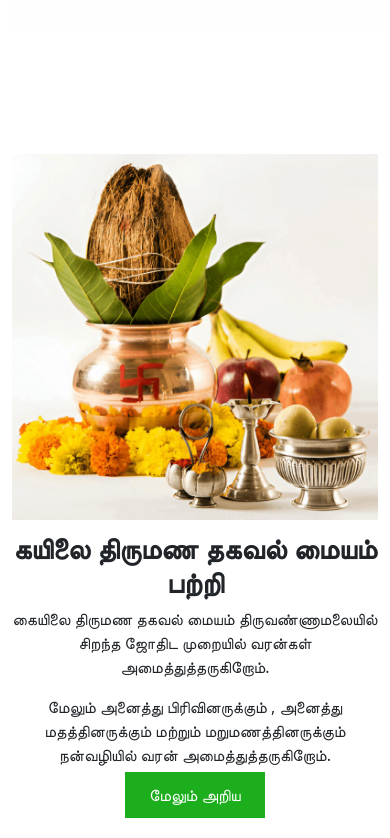
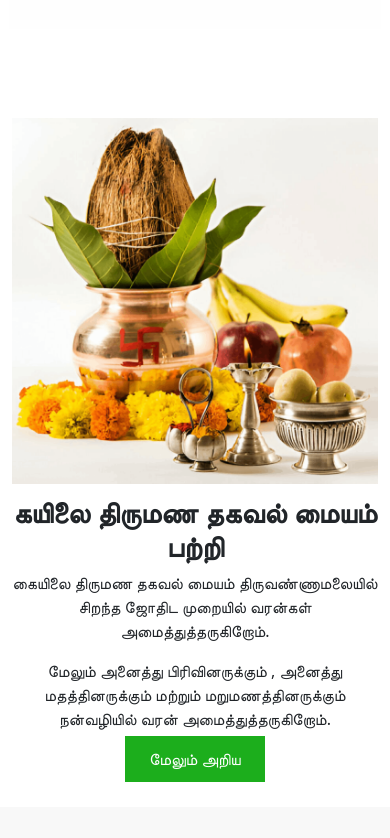
Before and after one commit to kailaimatrimony/kailaimatrimony.com, a plain HTML site: page index.html in a window 390 px wide. Shown: the part 566-1404 px from the top of the page. Drawn offline with nearby package versions, Linux system fonts and the light colour scheme.

Commit message:
update2 section

```diff
--- a/css/style.css
+++ b/css/style.css
@@ -203,11 +203,17 @@ footer .copyrights{
         .km_slider{
             margin-top: -96px;
         }
+        .km_founder {
+            text-align: center;
+        }
     .carousel-item img{
         object-fit: contain;
     }
     .manu-header ul{
         padding: 12px 0px;
     }
-
+    .spacing{
+        margin-top: -12px;
+        margin-bottom: 24px;
+    }
 }
```
